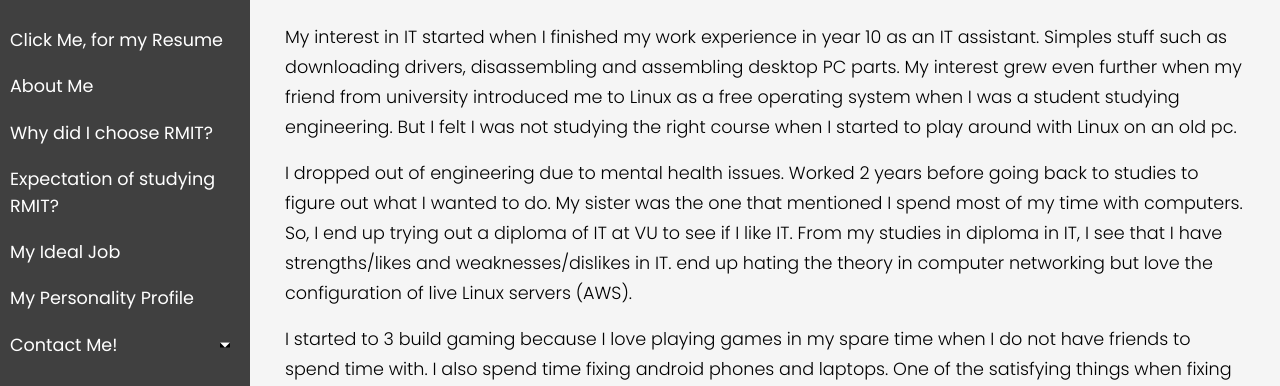
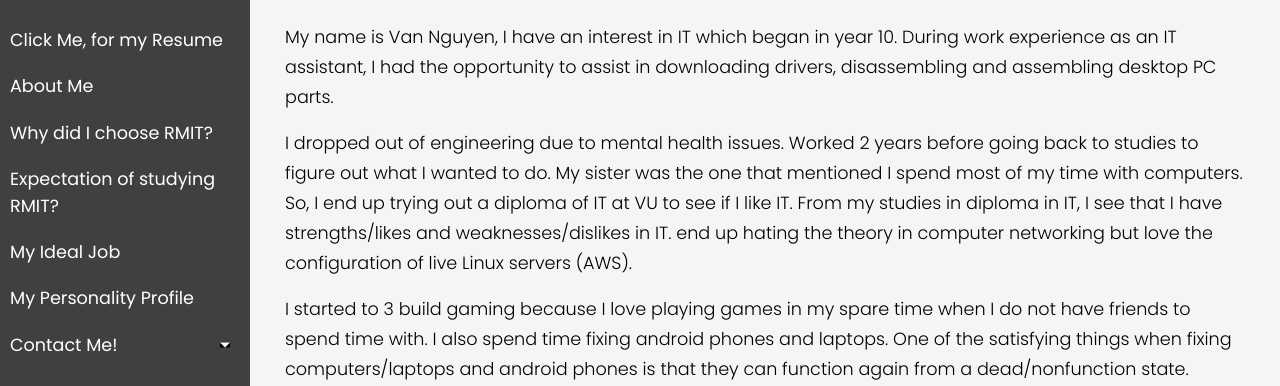
Before and after one commit to Akj981/MoreOnVanDiesel, a plain HTML site: page index.html in a window 1280 px wide. Shown: the part 247-633 px from the top of the page. Drawn offline with nearby package versions, Linux system fonts and the light colour scheme; a script that the page names is missing.

Commit message:
Update index.html

```diff
--- a/index.html
+++ b/index.html
@@ -98,11 +98,7 @@
                         </div>
                     </div>
                     <p>
-                        My interest in IT started when I finished my work experience in year 10 as an IT assistant. Simples
-                    stuff such as downloading drivers, disassembling and assembling desktop PC parts. My interest grew
-                    even further when my friend from university introduced me to Linux as a free operating system when I
-                    was a student studying engineering. But I felt I was not studying the right course when I started to
-                    play around with Linux on an old pc.
+                        My name is Van Nguyen, I have an interest in IT which began in year 10. During work experience as an IT assistant, I had the opportunity to assist in downloading drivers, disassembling and assembling desktop PC parts.
                     </p>
                     <p>
                         I dropped out of engineering due to mental health issues.
```
